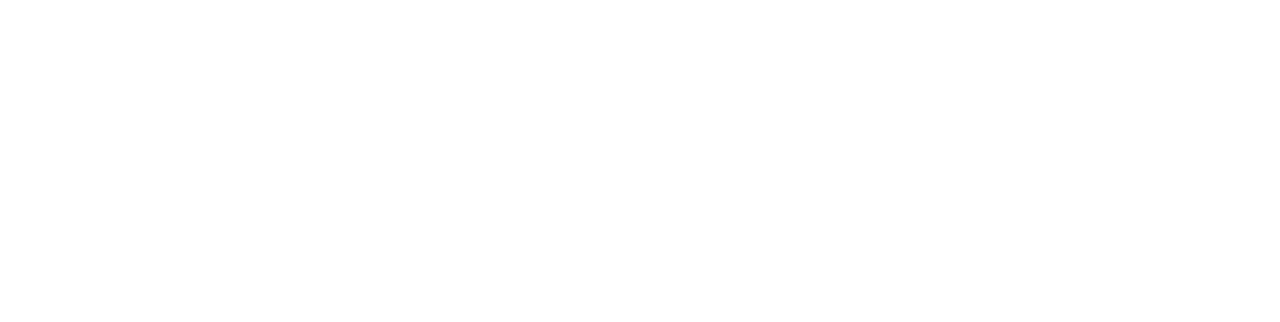
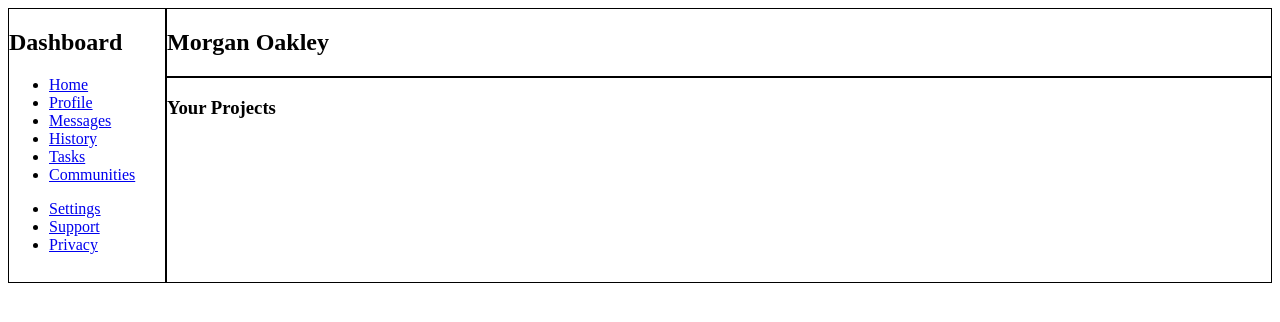
Before and after one commit to CodeLenov/admin_dashboard_top, a plain HTML site: page index.html in a window 1280 px wide. Drawn offline with Linux system fonts and the light colour scheme.

Commit message:
ADD base CSS structure (grid), ADD base HTML in <aside>

```diff
--- a/index.html
+++ b/index.html
@@ -1,3 +1,18 @@
+<!--
+1. <head>
+<body>
+	2. <header>
+	3. <aside>
+	<main>
+		4. <main> <section>
+		5. <main> <article>
+	</main>
+</body>
+-->
+
+<!-- ---------------------------------------------------------------------- -->
+<!-- !!! 1. <head> !!! -->
+
 <!DOCTYPE html>
 <html lang="en">
 <head>
@@ -11,6 +26,9 @@
 
 <body>
 
+<!-- ---------------------------------------------------------------------- -->
+<!-- !!! 2. <header> !!! -->
+
 <header>
 
 	<div>
@@ -22,7 +40,7 @@
 	</div>
 
 	<div>
-
+		<h2>Morgan Oakley</h2>
 	</div>
 
 	<buttons>
@@ -39,21 +57,41 @@
 
 </header>
 
+<!-- ---------------------------------------------------------------------- -->
+<!-- !!! 3. <aside> !!! -->
+
 <aside>
 
 	<div>
-
+		<h1>Dashboard</h1>
 	</div>
 
 	<nav>
-
+		<ul>
+			<li><a href="#">Home</a></li>
+			<li><a href="#">Profile</a></li>
+			<li><a href="#">Messages</a></li>
+			<li><a href="#">History</a></li>
+			<li><a href="#">Tasks</a></li>
+			<li><a href="#">Communities</a></li>
+		</ul>
+		<ul>
+			<li><a href="#">Settings</a></li>
+			<li><a href="#">Support</a></li>
+			<li><a href="#">Privacy</a></li>
+		</ul>
 	</nav>
 
 </aside>
 
+<!-- ---------------------------------------------------------------------- -->
+<!-- !!! 4. <main> <section> !!! -->
+
 <main>
 
 	<section>
+
+		<h3>Your Projects</h3>
 
 		<div>
 		</div>
@@ -75,6 +113,9 @@
 
 	</section>
 
+<!-- ---------------------------------------------------------------------- -->
+<!-- !!! 5. <main> <article> !!! -->
+
 	<article>
 
 		<div>
--- a/styles.css
+++ b/styles.css
@@ -0,0 +1,45 @@
+/*
+1. <body>
+2. <header>
+3. <aside>
+4. <main>
+*/
+
+/* ---------------------------------------------------------------------- */
+/* !!! 1. <body> !!! */
+
+body {
+	display: grid;
+	grid-template: repeat(4, 1fr) / repeat(8, 1fr);
+	grid-template-areas:
+		"aside header header header header header header header"
+		"aside main main main main main main main"
+		"aside main main main main main main main"
+		"aside main main main main main main main";
+}
+
+/* ---------------------------------------------------------------------- */
+/* !!! 2. <header> !!! */
+
+header {
+	grid-area: header;
+}
+
+/* ---------------------------------------------------------------------- */
+/* !!! 3. <aside> !!! */
+
+aside {
+	grid-area: aside;
+}
+
+/* ---------------------------------------------------------------------- */
+/* !!! 4. <main> !!! */
+
+main {
+	grid-area: main;
+}
+
+
+			header, aside, main {
+				border: 1px solid black;
+			}
```
